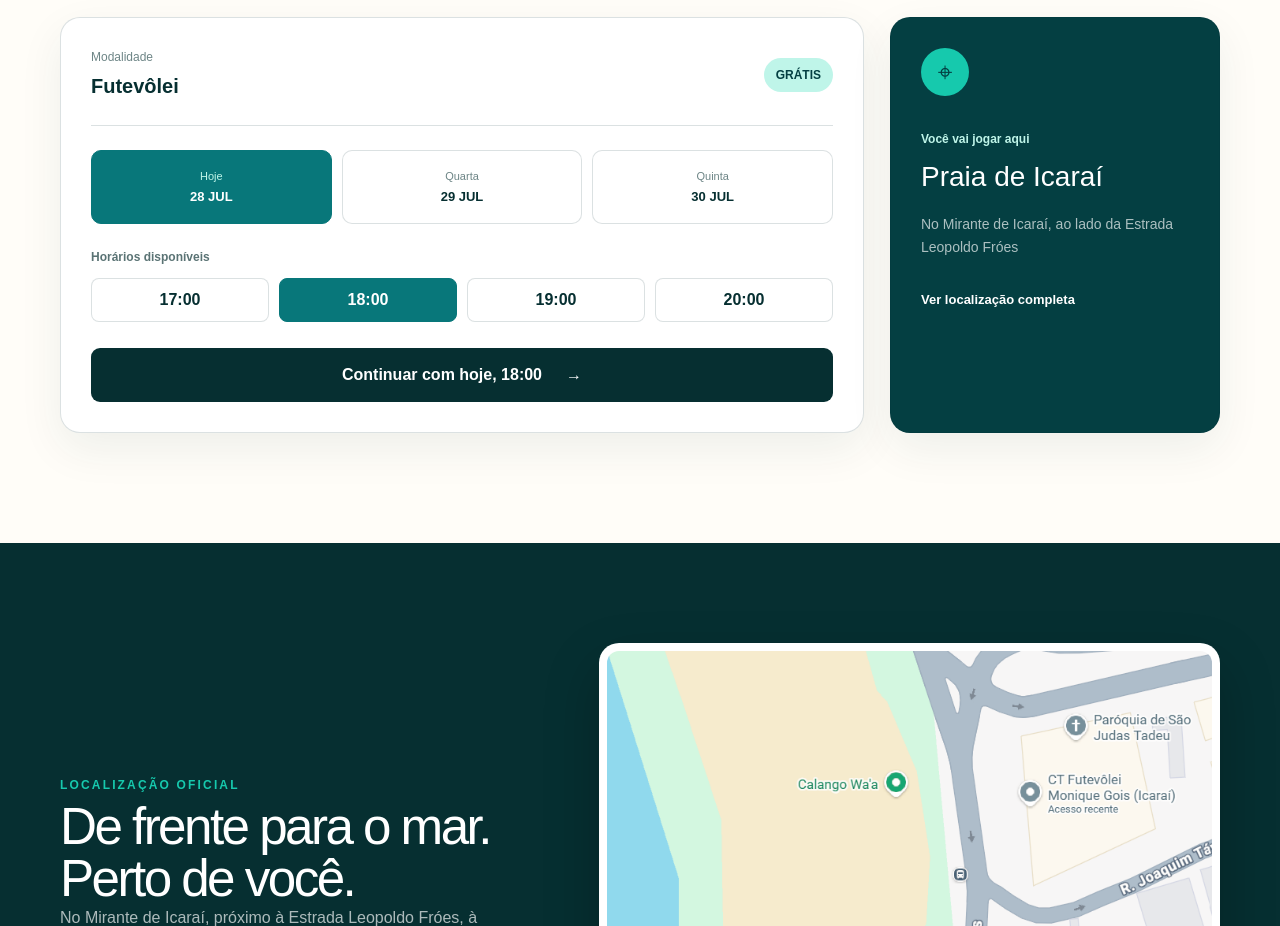
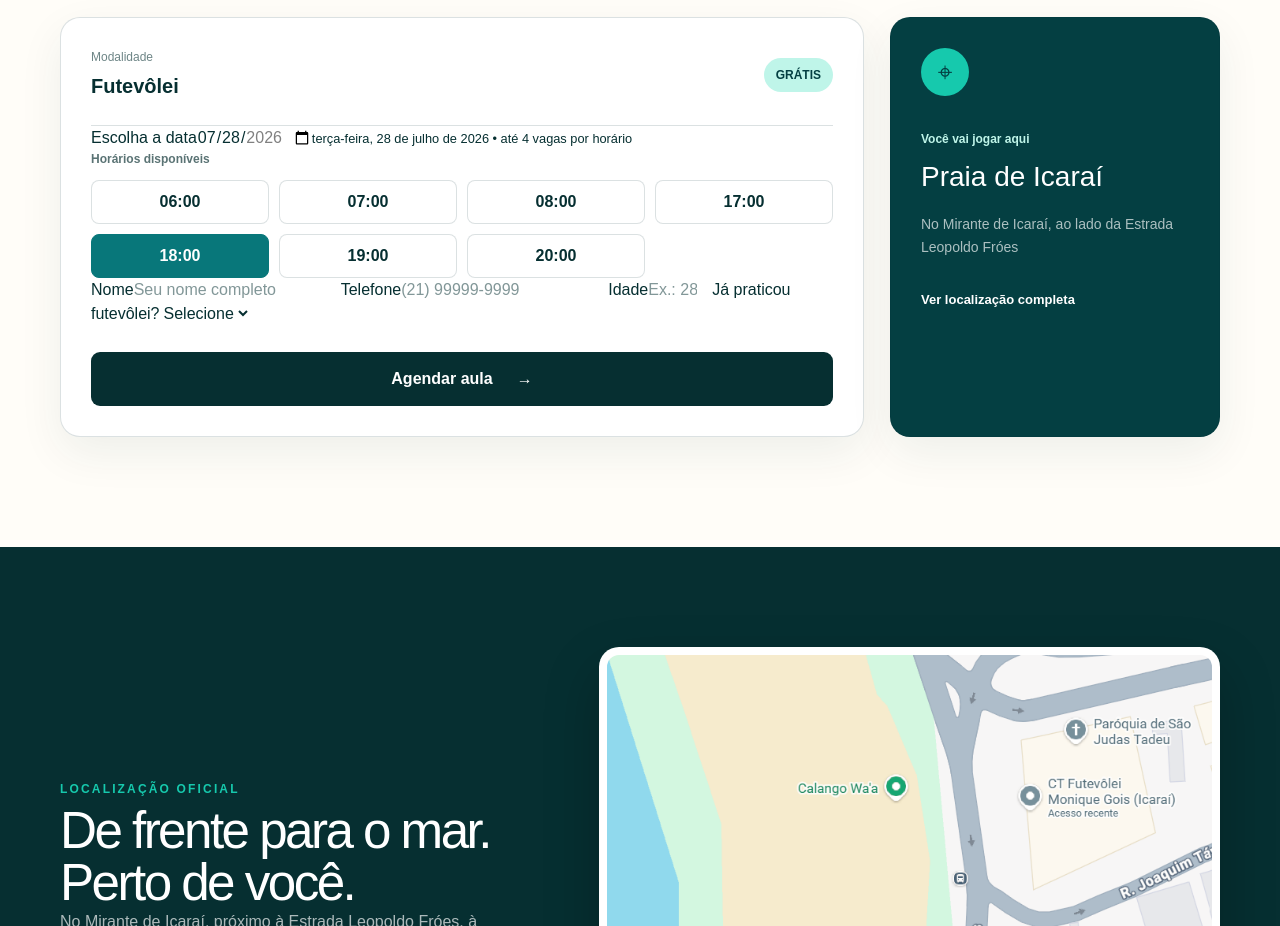
Before and after one commit to yasmimjanuario/ct-vai-na-fita, a Next.js app: page / in a window 1280 px wide. Shown: the part 980-1906 px from the top of the page. Built offline with nearby package versions, Linux system fonts and the light colour scheme.

Commit message:
Conecta agendamento à planilha do CT

```diff
--- a/app/page.tsx
+++ b/app/page.tsx
@@ -1,13 +1,24 @@
 "use client";
 
-import { useMemo, useState } from "react";
+import { FormEvent, useMemo, useState } from "react";
 import Image from "next/image";
 
-const schedule = [
-  { day: "Hoje", date: "28 JUL", times: ["17:00", "18:00", "19:00", "20:00"] },
-  { day: "Quarta", date: "29 JUL", times: ["06:00", "07:00", "08:00", "17:00", "18:00", "19:00", "20:00"] },
-  { day: "Quinta", date: "30 JUL", times: ["06:00", "07:00", "08:00", "17:00", "18:00", "19:00", "20:00"] },
-];
+const times = ["06:00", "07:00", "08:00", "17:00", "18:00", "19:00", "20:00"];
+
+function toInputDate(date: Date) {
+  const offset = date.getTimezoneOffset();
+  return new Date(date.getTime() - offset * 60_000).toISOString().slice(0, 10);
+}
+
+function formatDate(date: string) {
+  return new Intl.DateTimeFormat("pt-BR", {
+    weekday: "long",
+    day: "2-digit",
+    month: "long",
+    year: "numeric",
+    timeZone: "UTC",
+  }).format(new Date(`${date}T12:00:00Z`));
+}
 
 const whatsappUrl =
   "https://wa.me/5521971194446?text=Oi%2C%20vim%20pelo%20site%20do%20CT%20Vai%20na%20Fita%20e%20quero%20saber%20mais%20sobre%20a%20aula%20experimental.";
@@ -16,13 +27,65 @@ const mapsUrl =
   "https://www.google.com/maps/search/?api=1&query=Mirante+de+Icara%C3%AD%2C+Estrada+Leopoldo+Fr%C3%B3es%2C+Niter%C3%B3i";
 
 export default function Home() {
-  const [selectedDay, setSelectedDay] = useState(0);
+  const today = useMemo(() => new Date(), []);
+  const minDate = useMemo(() => toInputDate(today), [today]);
+  const maxDate = useMemo(() => {
+    const date = new Date(today);
+    date.setDate(date.getDate() + 90);
+    return toInputDate(date);
+  }, [today]);
+  const [selectedDate, setSelectedDate] = useState(minDate);
   const [selectedTime, setSelectedTime] = useState("18:00");
+  const [name, setName] = useState("");
+  const [phone, setPhone] = useState("");
+  const [age, setAge] = useState("");
+  const [practiced, setPracticed] = useState("");
+  const [submitting, setSubmitting] = useState(false);
+  const [submitMessage, setSubmitMessage] = useState("");
 
-  const selected = useMemo(
-    () => schedule[selectedDay],
-    [selectedDay],
+  async function saveBooking(event: FormEvent<HTMLFormElement>) {
+    event.preventDefault();
+    setSubmitting(true);
+    setSubmitMessage("");
+    const params = new URLSearchParams(window.location.search);
+    const partner =
+      params.get("partner") || params.get("utm_source") || "acesso direto";
+
+    try {
+      const response = await fetch("/api/bookings", {
+        method: "POST",
+        headers: { "Content-Type": "application/json" },
+        body: JSON.stringify({
+          name,
+          phone,
+          age: Number(age),
+          practiced,
+          date: selectedDate,
+          time: selectedTime,
+          partner,
+        }),
+      });
+      const result = await response.json();
+
+      if (!response.ok) {
+        throw new Error(result.error || "Não foi possível concluir o agendamento.");
+      }
+
+      setSubmitMessage("Aula agendada! Seus dados foram enviados para o CT.");
+      setName("");
+      setPhone("");
+      setAge("");
+      setPracticed("");
+    } catch (error) {
+      setSubmitMessage(
+        error instanceof Error
+          ? error.message
+          : "Não foi possível concluir o agendamento.",
       );
+    } finally {
+      setSubmitting(false);
+    }
+  }
 
   return (
     <main>
@@ -102,41 +165,65 @@ export default function Home() {
               <span className="free-tag">GRÁTIS</span>
             </div>
 
-            <div className="date-tabs" role="tablist" aria-label="Escolha uma data">
-              {schedule.map((item, index) => (
-                <button
-                  className={selectedDay === index ? "date-tab active" : "date-tab"}
-                  key={item.date}
-                  onClick={() => {
-                    setSelectedDay(index);
-                    setSelectedTime(item.times[0]);
-                  }}
-                  role="tab"
-                  aria-selected={selectedDay === index}
-                >
-                  <span>{item.day}</span>
-                  <strong>{item.date}</strong>
-                </button>
-              ))}
-            </div>
+            <form onSubmit={saveBooking}>
+              <label className="calendar-field">
+                <span>Escolha a data</span>
+                <input
+                  type="date"
+                  min={minDate}
+                  max={maxDate}
+                  value={selectedDate}
+                  onChange={(event) => setSelectedDate(event.target.value)}
+                  required
+                />
+                <small>{formatDate(selectedDate)} • até 4 vagas por horário</small>
+              </label>
 
               <p className="time-label">Horários disponíveis</p>
               <div className="time-grid">
-              {selected.times.map((time) => (
+                {times.map((time) => (
                   <button
                     className={selectedTime === time ? "time active" : "time"}
                     key={time}
                     onClick={() => setSelectedTime(time)}
+                    type="button"
                   >
                     {time}
                   </button>
                 ))}
               </div>
 
-            <button className="button button-confirm" type="button">
-              Continuar com {selected.day.toLowerCase()}, {selectedTime}
+              <div className="student-fields">
+                <label>
+                  <span>Nome</span>
+                  <input value={name} onChange={(event) => setName(event.target.value)} placeholder="Seu nome completo" required />
+                </label>
+                <label>
+                  <span>Telefone</span>
+                  <input value={phone} onChange={(event) => setPhone(event.target.value)} placeholder="(21) 99999-9999" inputMode="tel" required />
+                </label>
+                <label>
+                  <span>Idade</span>
+                  <input value={age} onChange={(event) => setAge(event.target.value)} placeholder="Ex.: 28" inputMode="numeric" min="5" max="100" type="number" required />
+                </label>
+                <label>
+                  <span>Já praticou futevôlei?</span>
+                  <select value={practiced} onChange={(event) => setPracticed(event.target.value)} required>
+                    <option value="">Selecione</option>
+                    <option value="Sim">Sim</option>
+                    <option value="Não">Não</option>
+                  </select>
+                </label>
+              </div>
+
+              <button className="button button-confirm" type="submit" disabled={submitting}>
+                {submitting ? "Salvando..." : "Agendar aula"}
                 <span aria-hidden="true">→</span>
               </button>
+              {submitMessage && (
+                <p className="booking-feedback" role="status">{submitMessage}</p>
+              )}
+            </form>
           </div>
 
           <aside className="info-card">
```
Lines whose indentation alone changed are shown as unchanged.
